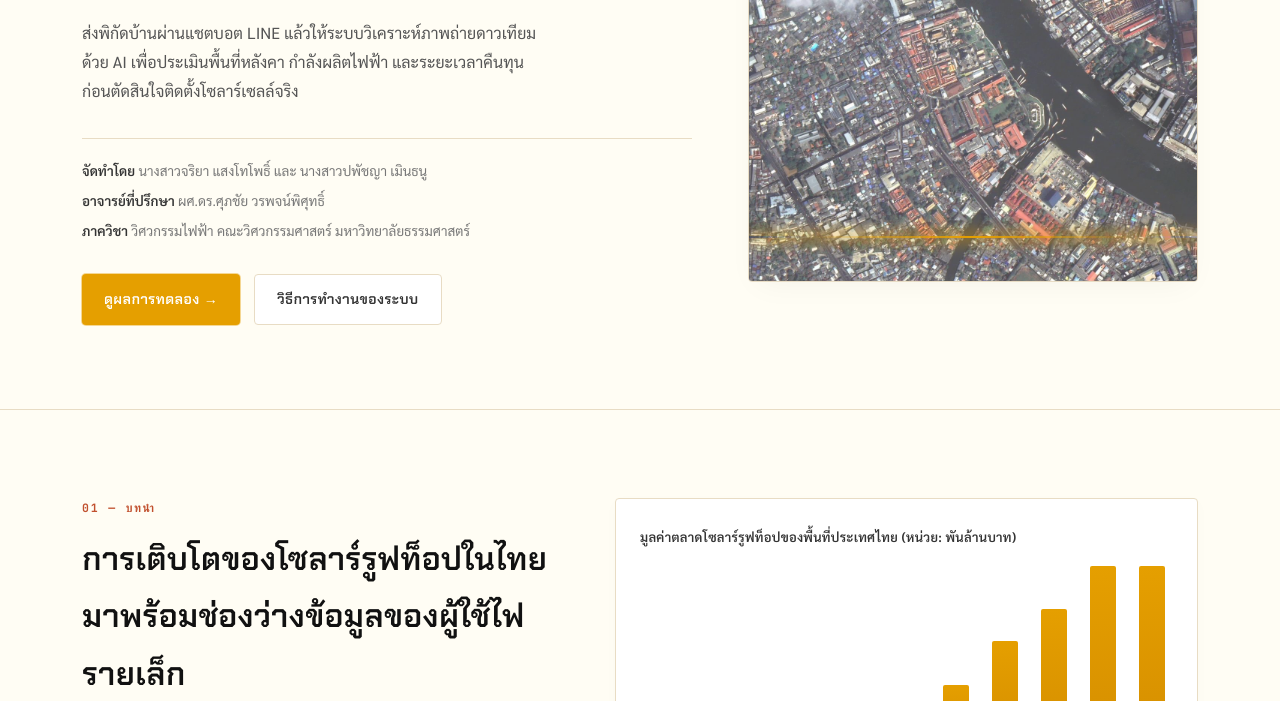
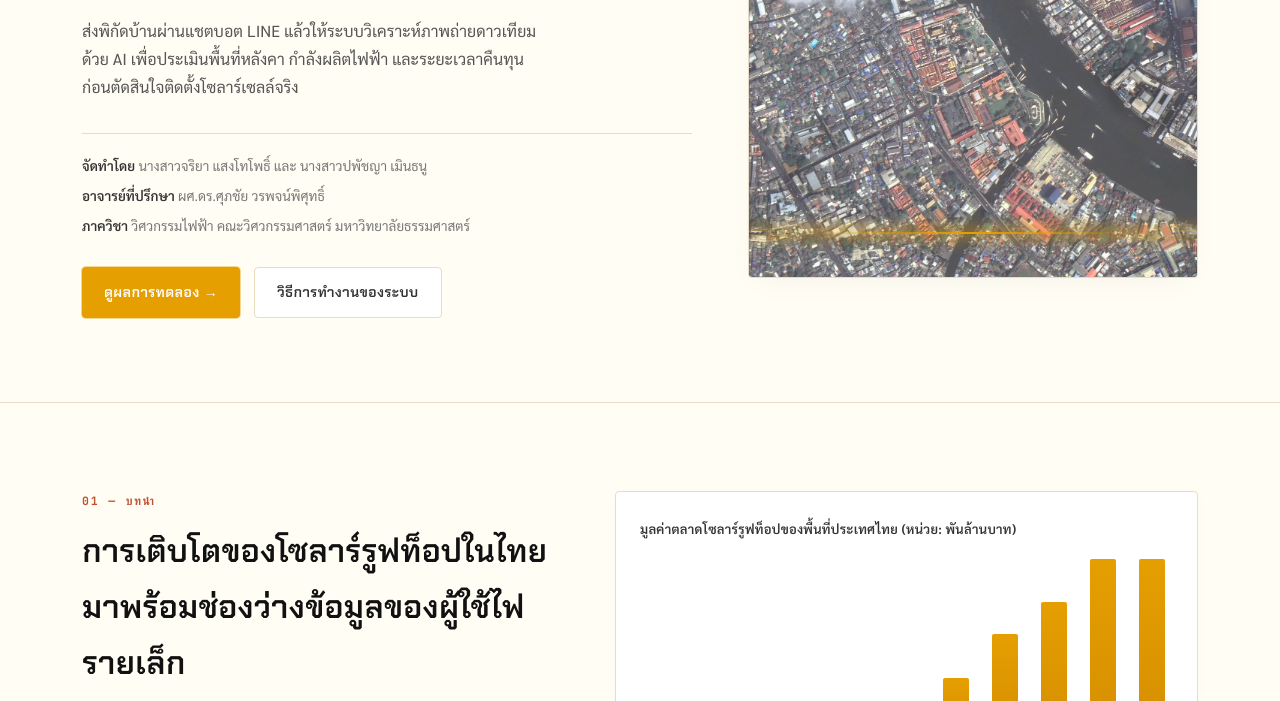
Before and after one commit to earnpaphatchaya/solar-rooftop-system, a plain HTML site: page index.html in a window 1280 px wide. Shown: the part 370-1071 px from the top of the page. Drawn offline with Linux system fonts and the light colour scheme.

Commit message:
Update index.html

```diff
--- a/index.html
+++ b/index.html
@@ -36,7 +36,7 @@
     /* เปลี่ยนฟอนต์หลักเป็น Sarabun */
     font-family:'Sarabun', sans-serif;
     font-weight:400;
-    line-height:1.8;
+    line-height:1.75;
     -webkit-font-smoothing:antialiased;
   }
   h1,h2,h3,h4{
```
